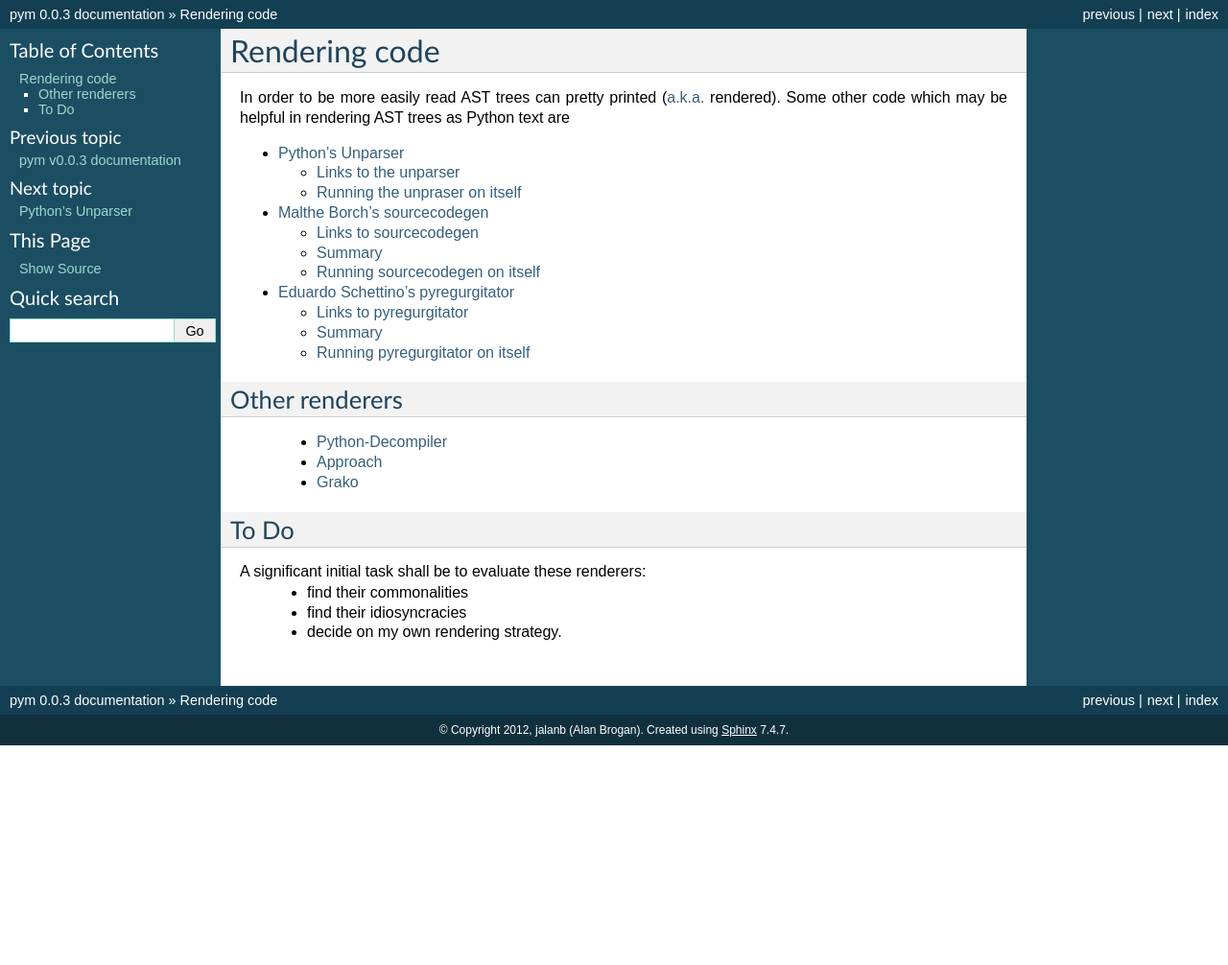
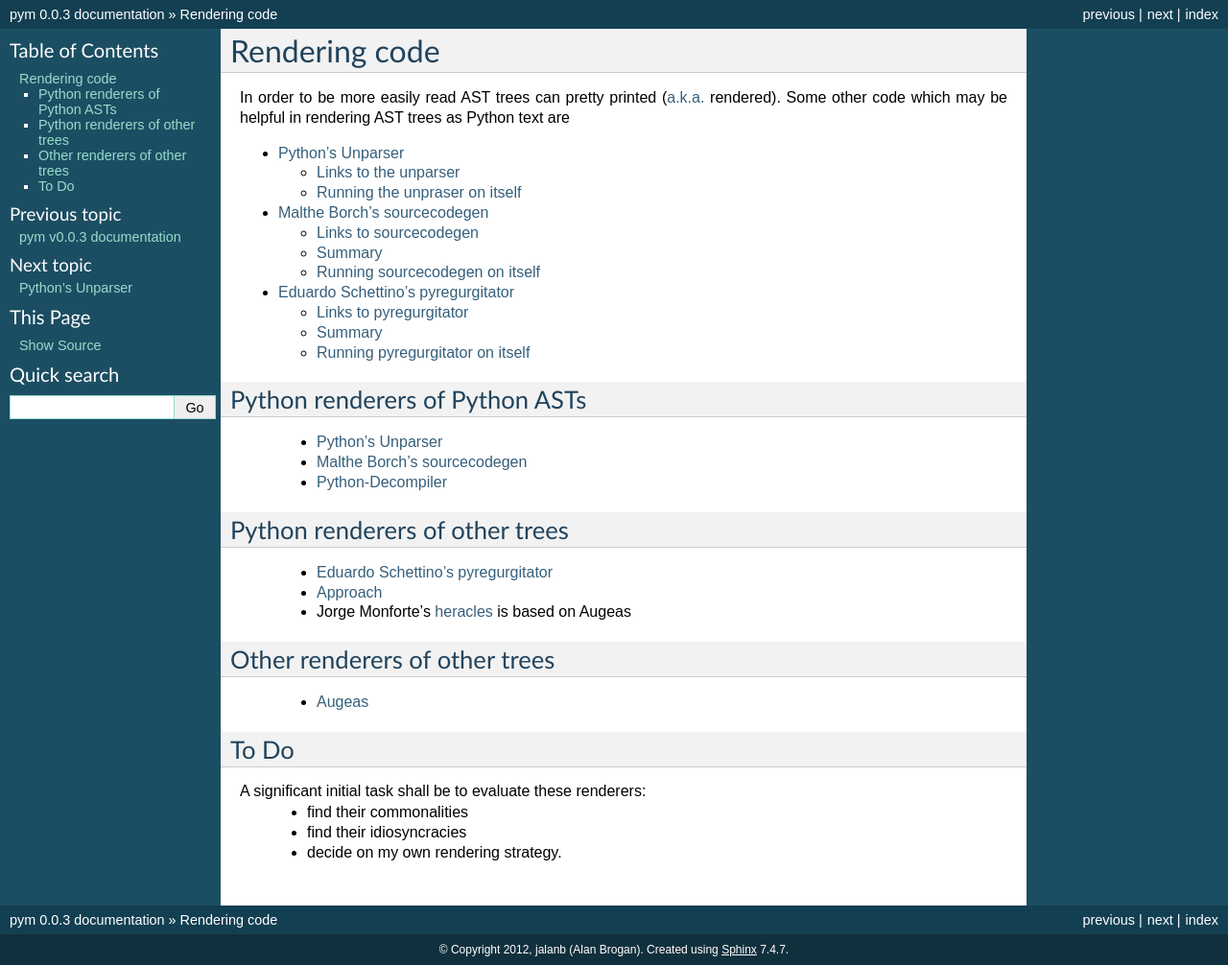
Before and after one commit to jalanb/pym, a Sphinx documentation site: the page built from docs/renderers.rst, in a window 1280 px wide. Shown: the whole page at 96% size. Built offline with Sphinx 7.4.7, drawn with Linux system fonts in a browser that asks for light colours; formulas are drawn with MathJax 3; before the commit the page ends 900 px from its top, so only the background shows below that.

Commit message:
Introduce more parsing projects for investigation

```diff
--- a/docs/index.rst
+++ b/docs/index.rst
@@ -34,7 +34,9 @@ Parsing in general is of interest. One reason for delay in starting this project
 
 Other parsers, written in Python but parsing other structures.
 
- * `Ned Batchelder's Python parsing tools <http://nedbatchelder.com/text/python-parsers.html>`_
+ * Allen Shorts's `Parsely <http://parsley.readthedocs.org/en/latest/>`_, which follows on from his `Pymeta <http://washort.twistedmatrix.com/2008/03/introducing-pymeta.html>`_.
+ * Ned Batchelder's `Python parsing tools <http://nedbatchelder.com/text/python-parsers.html>`_ is a page covering many other parsers.
+ * Juancarlo Añez' `Grako <https://bitbucket.org/apalala/grako#templates-and-translation>`_  is "a tool that takes grammars in a variation of EBNF as input, and outputs memoizing (Packrat) PEG parsers in Python".
  * `C parser and AST generator written in Python <http://code.google.com/p/pycparser/>`_
  * `PyPlus <http://www.reddit.com/r/Python/comments/wv6qn/plyplus_a_friendly_yet_powerful_lrparser_written/>`_
  * `/r/parsing <http://www.reddit.com/r/parsing>`_
--- a/docs/renderers.rst
+++ b/docs/renderers.rst
@@ -16,14 +16,27 @@ Some other code which may be helpful in rendering AST trees as Python text are
    sourcecodegen
    pyregurgitator
 
-Other renderers
----------------
+Python renderers of Python ASTs
+-------------------------------
 
+  * :ref:`pythons_unparser`
+  * :ref:`sourcecodegen`
   * `Python-Decompiler <https://github.com/jalanb/Python-Decompiler>`_
+
+Python renderers of other trees
+-------------------------------
+
+  * :ref:`pyregurgitator`
   * `Approach <http://alexmic.net/building-a-template-engine>`_
-  * `Grako <https://bitbucket.org/apalala/grako#templates-and-translation>`_
+  * Jorge Monforte's `heracles <https://github.com/llou/heracles>`_ is based on Augeas
 
-..  * `Eduardo Schettino’s pyregurgitator <pyregurgitator.html>`_
+
+Other renderers of other trees
+------------------------------
+
+  * `Augeas <http://augeas.net/index.html>`_
+
+
 
 To Do
 -----
```
Also changed, not shown: 1 other file.
